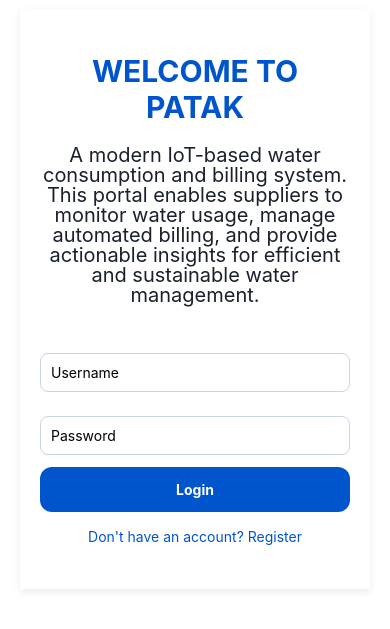
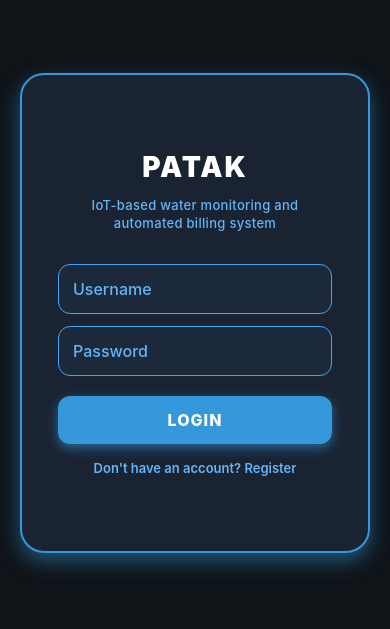
Before and after one commit to ThesisPatak/patak-portal, a React Native app in the folder mobile/: screen / in a window 390 px wide. Shown: the part 109-738 px from the top of the page. Built offline with nearby package versions, Linux system fonts and the light colour scheme; no server answers.

Commit message:
Apply futuristic styling to login and register screens: dark background, glowing borders, blue theme

```diff
--- a/mobile/screens/LoginScreen.js
+++ b/mobile/screens/LoginScreen.js
@@ -56,35 +56,129 @@ export default function LoginScreen({ onLogin, onShowRegister }) {
   };
 
   return (
-    <View style={styles.center}>
-      <View style={[styles.card, { width: '100%', maxWidth: 420, minHeight: 420, justifyContent: 'center', paddingVertical: 44, marginTop: -20 }]}>
-        <Text style={[styles.title, { textAlign: 'center', textTransform: 'uppercase' }]}>Welcome to PATAK</Text>
-        <Text style={[styles.subtitle, { textAlign: 'center', marginTop: 12, lineHeight: 20, marginBottom: 24 }]}>A modern IoT-based water consumption and billing system. This portal enables suppliers to monitor water usage, manage automated billing, and provide actionable insights for efficient and sustainable water management.</Text>
+    <View style={{ flex: 1, backgroundColor: '#0f1419', justifyContent: 'center', alignItems: 'center', paddingHorizontal: 20 }}>
+      <View style={{
+        backgroundColor: '#1a2332',
+        borderRadius: 24,
+        padding: 36,
+        width: '100%',
+        maxWidth: 420,
+        minHeight: 480,
+        justifyContent: 'center',
+        borderWidth: 2,
+        borderColor: '#3498db',
+        shadowColor: '#3498db',
+        shadowOpacity: 0.5,
+        shadowRadius: 20,
+        shadowOffset: { width: 0, height: 8 },
+        elevation: 10,
+      }}>
+        <Text style={{
+          fontSize: 28,
+          fontWeight: '900',
+          color: '#ffffff',
+          textAlign: 'center',
+          textTransform: 'uppercase',
+          letterSpacing: 2,
+          marginBottom: 12,
+        }}>PATAK</Text>
+        <Text style={{
+          fontSize: 13,
+          color: '#64B5F6',
+          textAlign: 'center',
+          lineHeight: 18,
+          marginBottom: 32,
+          fontWeight: '500',
+          letterSpacing: 0.3,
+        }}>IoT-based water monitoring and automated billing system</Text>
+
         <TextInput
           placeholder="Username"
+          placeholderTextColor="#64B5F6"
           value={username}
           onChangeText={setUsername}
-          style={[styles.input, { marginTop: 24 }]}
+          style={{
+            borderWidth: 1,
+            borderColor: '#42A5F5',
+            padding: 14,
+            borderRadius: 12,
+            marginBottom: 12,
+            backgroundColor: 'rgba(52, 152, 219, 0.05)',
+            color: '#ffffff',
+            fontSize: 16,
+            fontWeight: '500',
+          }}
           autoCapitalize="none"
         />
+
         <TextInput
           placeholder="Password"
+          placeholderTextColor="#64B5F6"
           value={password}
           onChangeText={setPassword}
           secureTextEntry
-          style={[styles.input, { marginTop: 12 }]}
+          style={{
+            borderWidth: 1,
+            borderColor: '#42A5F5',
+            padding: 14,
+            borderRadius: 12,
+            marginBottom: 20,
+            backgroundColor: 'rgba(52, 152, 219, 0.05)',
+            color: '#ffffff',
+            fontSize: 16,
+            fontWeight: '500',
+          }}
           autoCapitalize="none"
         />
 
+        {error ? (
+          <Text style={{
+            color: '#FF6B6B',
+            marginBottom: 16,
+            textAlign: 'center',
+            fontSize: 13,
+            fontWeight: '600',
+          }}>
+            {error}
+          </Text>
+        ) : null}
 
-        {error ? <Text style={{ color: COLORS.danger, marginBottom: 8 }}>{error}</Text> : null}
-
-        <TouchableOpacity style={styles.primaryButton} onPress={handleLogin} disabled={loading}>
-          <Text style={styles.primaryButtonText}>{loading ? 'Logging in...' : 'Login'}</Text>
+        <TouchableOpacity
+          style={{
+            backgroundColor: '#3498db',
+            paddingVertical: 14,
+            borderRadius: 12,
+            marginBottom: 16,
+            shadowColor: '#3498db',
+            shadowOpacity: 0.6,
+            shadowRadius: 12,
+            shadowOffset: { width: 0, height: 4 },
+            elevation: 6,
+          }}
+          onPress={handleLogin}
+          disabled={loading}
+        >
+          <Text style={{
+            color: '#fff',
+            textAlign: 'center',
+            fontWeight: '800',
+            fontSize: 16,
+            textTransform: 'uppercase',
+            letterSpacing: 1,
+          }}>
+            {loading ? 'Logging in...' : 'Login'}
+          </Text>
         </TouchableOpacity>
 
-        <TouchableOpacity onPress={onShowRegister} style={{ marginTop: 16 }}>
-          <Text style={{ color: COLORS.primary, textAlign: 'center' }}>Don't have an account? Register</Text>
+        <TouchableOpacity onPress={onShowRegister}>
+          <Text style={{
+            color: '#64B5F6',
+            textAlign: 'center',
+            fontSize: 13,
+            fontWeight: '600',
+          }}>
+            Don't have an account? Register
+          </Text>
         </TouchableOpacity>
       </View>
     </View>
--- a/mobile/screens/RegisterScreen.js
+++ b/mobile/screens/RegisterScreen.js
@@ -65,85 +65,130 @@ export default function RegisterScreen({ onRegister, onBack }) {
 
   return (
     <KeyboardAvoidingView
-      style={{ flex: 1, backgroundColor: COLORS.background, justifyContent: 'center', alignItems: 'center' }}
+      style={{ flex: 1, backgroundColor: '#0f1419', justifyContent: 'center', alignItems: 'center' }}
       behavior={Platform.OS === 'ios' ? 'padding' : undefined}
     >
       <View style={{
-        backgroundColor: COLORS.cardBg,
-        borderRadius: 18,
+        backgroundColor: '#1a2332',
+        borderRadius: 24,
         padding: containerPadding,
         width: cardWidth,
-        shadowColor: COLORS.shadow,
-        shadowOpacity: 0.15,
-        shadowRadius: 12,
-        shadowOffset: { width: 0, height: 4 },
-        elevation: 6,
+        borderWidth: 2,
+        borderColor: '#3498db',
+        shadowColor: '#3498db',
+        shadowOpacity: 0.5,
+        shadowRadius: 20,
+        shadowOffset: { width: 0, height: 8 },
+        elevation: 10,
         alignItems: 'center',
       }}>
         <Text style={{
           fontSize: titleFontSize,
-          fontWeight: 'bold',
-          color: COLORS.primary,
+          fontWeight: '900',
+          color: '#ffffff',
           marginBottom: 18,
-          letterSpacing: 0.5,
+          letterSpacing: 1,
+          textTransform: 'uppercase',
         }}>Register</Text>
+        <Text style={{
+          fontSize: 13,
+          color: '#64B5F6',
+          textAlign: 'center',
+          marginBottom: 24,
+          fontWeight: '500',
+          lineHeight: 18,
+        }}>Create your account</Text>
+
         <TextInput
+          placeholder="Username"
+          placeholderTextColor="#64B5F6"
           style={{
             borderWidth: 1,
-            borderColor: COLORS.border,
+            borderColor: '#42A5F5',
             padding: 12,
-            borderRadius: 10,
+            borderRadius: 12,
             width: '100%',
-            marginBottom: 14,
-            backgroundColor: COLORS.surface,
+            marginBottom: 12,
+            backgroundColor: 'rgba(52, 152, 219, 0.05)',
             fontSize: inputFontSize,
+            color: '#ffffff',
+            fontWeight: '500',
           }}
-          placeholder="Username"
-          autoCapitalize="none"
           value={username}
           onChangeText={setUsername}
+          autoCapitalize="none"
         />
+
         <TextInput
+          placeholder="Password"
+          placeholderTextColor="#64B5F6"
+          value={password}
+          onChangeText={setPassword}
+          secureTextEntry
           style={{
             borderWidth: 1,
-            borderColor: COLORS.border,
+            borderColor: '#42A5F5',
             padding: 12,
-            borderRadius: 10,
+            borderRadius: 12,
             width: '100%',
-            marginBottom: 14,
-            backgroundColor: COLORS.surface,
+            marginBottom: 18,
+            backgroundColor: 'rgba(52, 152, 219, 0.05)',
             fontSize: inputFontSize,
+            color: '#ffffff',
+            fontWeight: '500',
           }}
-          placeholder="Password"
-          secureTextEntry
-          value={password}
-          onChangeText={setPassword}
+          autoCapitalize="none"
         />
-        {error ? <Text style={{ color: COLORS.danger, marginBottom: 10, fontSize: 15 }}>{error}</Text> : null}
+
+        {error ? (
+          <Text style={{
+            color: '#FF6B6B',
+            marginBottom: 12,
+            textAlign: 'center',
+            fontSize: 13,
+            fontWeight: '600',
+          }}>
+            {error}
+          </Text>
+        ) : null}
+
         <TouchableOpacity
           style={{
-            backgroundColor: COLORS.primary,
+            backgroundColor: '#3498db',
+            paddingVertical: buttonHeight * 0.4,
             borderRadius: 12,
-            height: buttonHeight,
+            width: '100%',
             alignItems: 'center',
-            justifyContent: 'center',
-            width: '100%',
-            marginTop: 4,
-            marginBottom: 6,
-            shadowColor: COLORS.primary,
-            shadowOpacity: 0.12,
-            shadowRadius: 6,
-            shadowOffset: { width: 0, height: 2 },
-            elevation: 2,
-            opacity: loading ? 0.7 : 1,
+            marginBottom: 12,
+            shadowColor: '#3498db',
+            shadowOpacity: 0.6,
+            shadowRadius: 12,
+            shadowOffset: { width: 0, height: 4 },
+            elevation: 6,
           }}
           onPress={handleRegister}
           disabled={loading}
         >
-          <Text style={{ color: COLORS.onPrimary, fontWeight: '700', fontSize: inputFontSize }}>{loading ? 'Registering...' : 'Register'}</Text>
+          <Text style={{
+            fontSize: inputFontSize,
+            fontWeight: '800',
+            color: '#fff',
+            textTransform: 'uppercase',
+            letterSpacing: 0.8,
+          }}>
+            {loading ? 'Registering...' : 'Register'}
+          </Text>
         </TouchableOpacity>
-        <TouchableOpacity onPress={onBack} style={{ marginTop: 10 }}>
-          <Text style={{ color: COLORS.link, fontSize: 15, fontWeight: '600' }}>Back to Login</Text>
+
+        <TouchableOpacity onPress={onBack}>
+          <Text style={{
+            color: '#64B5F6',
+            textAlign: 'center',
+            fontSize: 13,
+            fontWeight: '600',
+          }}>
+            Already have an account? Back to Login
+          </Text>
         </TouchableOpacity>
       </View>
     </KeyboardAvoidingView>
```
